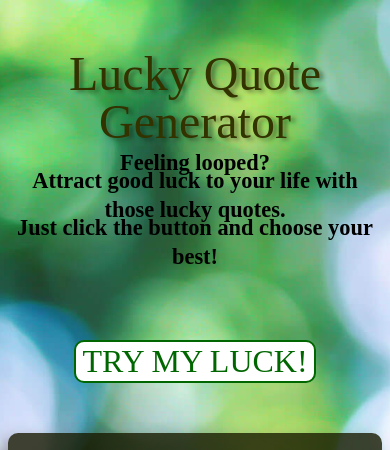
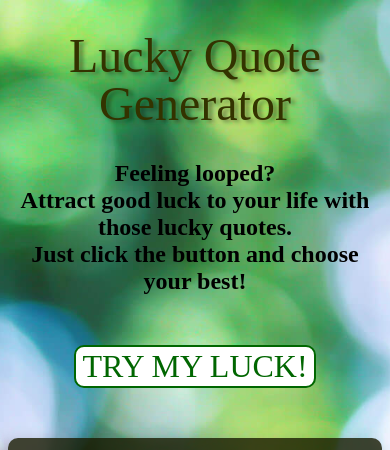
Before and after one commit to carolinaknoll/quote-generator, a React app: page / in a window 390 px wide. Shown: the top 450 px of the page. Built offline with nearby package versions, Linux system fonts and the light colour scheme; a web font is replaced by a local one.

Commit message:
Move and refactor header styles to new file

```diff
--- a/src/index.css
+++ b/src/index.css
@@ -1,3 +1,4 @@
 @import url("../src/styles/general.css");
 @import url("../src/styles/quote-box.css");
+@import url("../src/styles/header.css");
 @import url("../src/styles/footer.css");
--- a/src/styles/general.css
+++ b/src/styles/general.css
@@ -11,38 +11,3 @@ body {
   max-width: 1140px;
   margin: 0 auto;
 }
-
-.title {
-  text-align: center;
-  font-size: 4em;
-  color: #333300;
-  text-shadow: 4px 2px 4px rgba(0, 0, 0, 0.4);
-  margin-top: 50px;
-  font-weight: normal;
-}
-
-.subtitle {
-  text-align: center;
-  font-size: 1.5em;
-  line-height: 1.5;
-  margin-top: -30px;
-  color: #000;
-}
-
-@media screen and (max-width: 315px) {
-  .title {
-    font-size: 2.5em;
-    line-height: 1;
-  }
-}
-
-@media screen and (max-width: 850px) {
-  .title {
-    font-size: 3em;
-    line-height: 1;
-  }
-  .subtitle {
-    font-size: 1.4em;
-    line-height: 1.3;
-  }
-}
--- /dev/null
+++ b/src/styles/header.css
@@ -0,0 +1,21 @@
+.header .title {
+  color: #333300;
+  font-size: 4em;
+  font-weight: normal;
+  text-align: center;
+  text-shadow: 4px 2px 4px rgba(0, 0, 0, 0.4);
+}
+
+.header .subtitle {
+  color: #000;
+  font-size: 1.5em;
+  margin: 0;
+  text-align: center;
+}
+
+@media screen and (max-width: 850px) {
+  .header .title {
+    font-size: 3em;
+    line-height: 1;
+  }
+}
```
